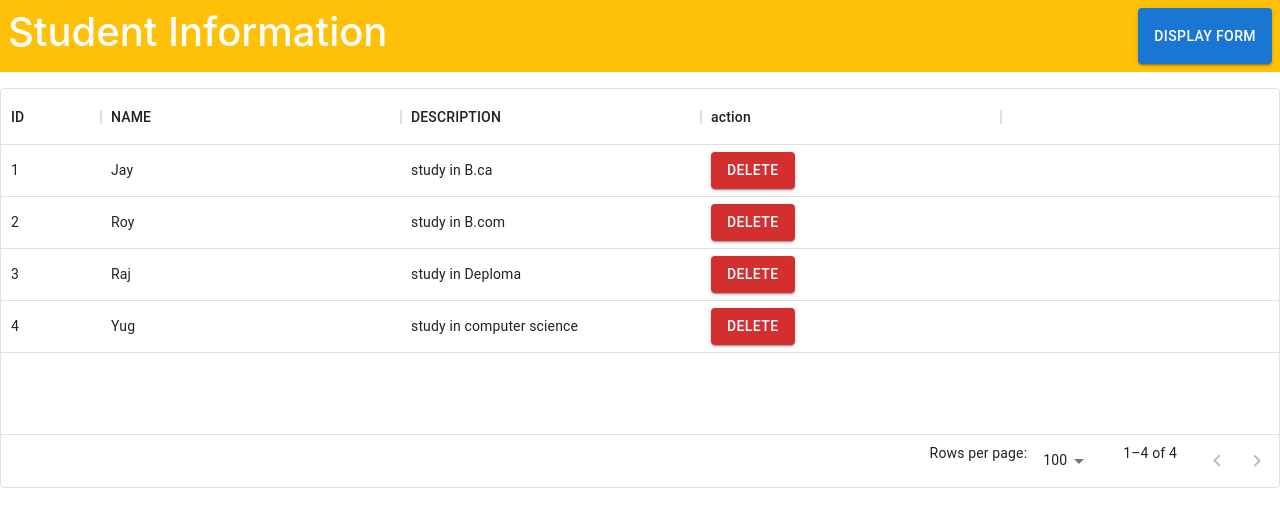
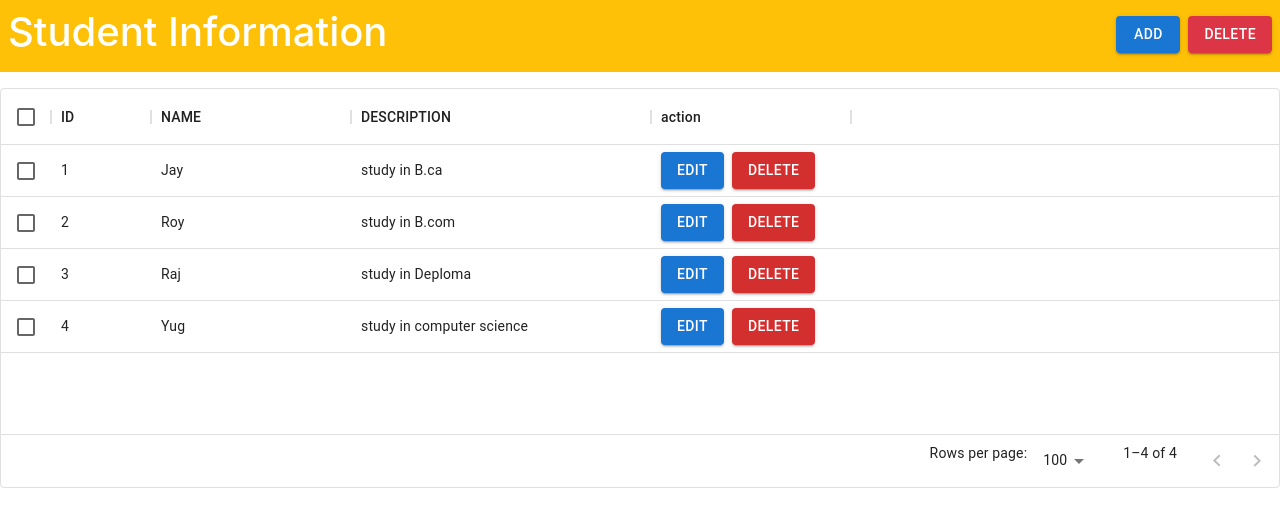
Before and after one commit to AyushNandoriya/redux-app-ayush, a React (Create React App) app: page / in a window 1280 px wide. Shown: the top 526 px of the page. Built offline with nearby package versions, Linux system fonts and the light colour scheme.

Commit message:
add UI changes

```diff
--- a/src/components/StudentData.js
+++ b/src/components/StudentData.js
@@ -1,7 +1,8 @@
 import React, { useState } from "react";
+import './StudentData.css';
 import { useSelector, useDispatch } from "react-redux";
 import { DataGrid } from "@mui/x-data-grid";
-import { Button } from "@mui/material";
+import { ButtonGroup, Button } from "@mui/material";
 import CloseIcon from "@mui/icons-material/Close";
 
 const StudentData = () => {
@@ -12,24 +13,34 @@ const StudentData = () => {
   const [description, setDescription] = useState("");
   const columns = [
     { field: "id", headerName: "ID", width: "100" },
-    { field: "name", headerName: "NAME", width: "300" },
+    { field: "name", headerName: "NAME", width: "200" },
     { field: "description", headerName: "DESCRIPTION", width: "300" },
     {
       field: "action",
       renderCell: (items) => {
         return (
+          <ButtonGroup>
             <Button
+            className="rounded"
+            variant="contained"
+            onClick={() => editRow(items.row)}
+          >
+            Edit
+          </Button>
+          <Button
+          className="mx-2 rounded"
             variant="contained"
             color="error"
             onClick={() => {
-                DeleteRow(items.id)
+              DeleteRow(items.id);
             }}
           >
             Delete
           </Button>
+          </ButtonGroup>
         );
       },
-      width: "300",
+      width: "200",
     },
   ];
   const add = (name, description) => ({
@@ -39,6 +50,12 @@ const StudentData = () => {
       description: description,
     },
   });
+
+  const editRow =(row) => {
+    setShow(true);
+    setName(row.name);
+    setDescription(row.description);
+  }
 
   const remove = (id) => ({
     type: "removeItem",
@@ -54,15 +71,26 @@ const StudentData = () => {
     setDescription("");
   };
 
+  const deleteAllRows = () => {
+    for (let i = 0; i < items.length; i++) {
+      items.slice(items[i]);
+    }
+  }
+
   const DeleteRow = (id) => {
     dispatch(remove(id));
-  }
+  };
 
   return (
     <div>
-        <div className="d-flex bg-warning text-white justify-content-between p-2 mb-3">
+      <div className="d-flex bg-warning justify-content-between text-white p-2 mb-3">
         <h1>Student Information</h1>
-            <Button variant="contained" onClick={() => setShow(true)} >Display Form</Button>
+        <div className="pt-2">
+          <Button variant="contained" className="mx-2" onClick={() => setShow(true)}>
+            Add
+          </Button>
+          <Button variant="contained" className="bg-danger" onClick={deleteAllRows}>Delete</Button>
+        </div>
       </div>
       {show ? (
         <div className="px-3 mb-4">
@@ -97,10 +125,11 @@ const StudentData = () => {
             />
             <button className="btn btn-primary">Submit</button>
           </form>
-      </div>) : null}
+        </div>
+      ) : null}
 
-    <div style={{height: "400px"}}>
-      <DataGrid  rows={items} columns={columns}/>
+      <div style={{ height: "400px" }}>
+        <DataGrid rows={items} columns={columns} checkboxSelection />
       </div>
     </div>
   );
--- a/src/app/store.js
+++ b/src/features/store.js
@@ -1,5 +1,5 @@
 import { createStore } from 'redux';
-import reducer from '../features/reducer';
+import reducer from './reducer';
 
 let INITIAL_STATE = [
         {
--- a/src/index.js
+++ b/src/index.js
@@ -3,7 +3,7 @@ import 'bootstrap/dist/css/bootstrap.min.css';
 import 'bootstrap/dist/js/bootstrap.bundle.min';
 import { createRoot } from 'react-dom/client';
 import { Provider } from 'react-redux';
-import store from './app/store';
+import store from './features/store';
 import App from './App';
 import './index.css';
 
```
Also changed, not shown: src/components/StudentData.css (added). Lines whose indentation alone changed are shown as unchanged.
